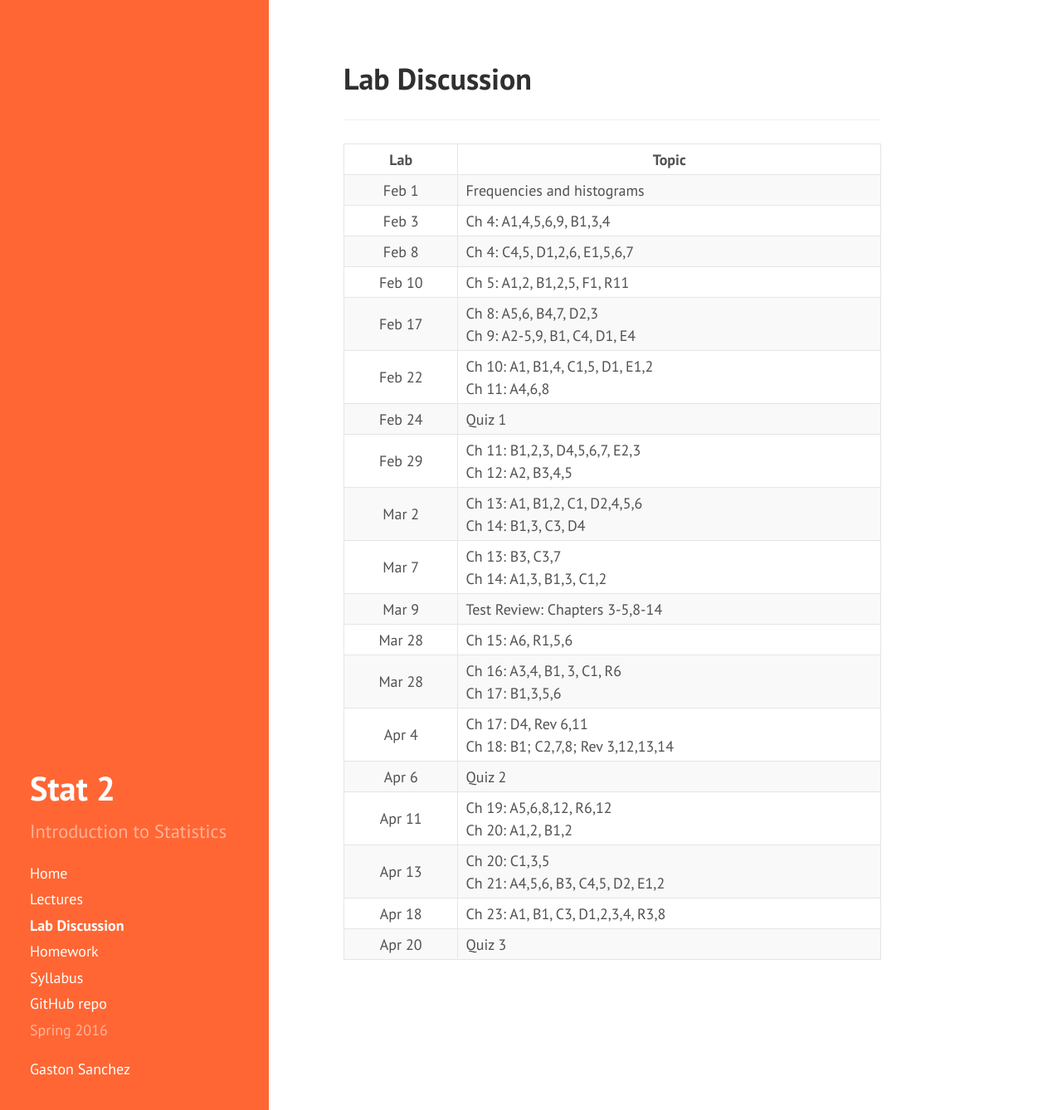
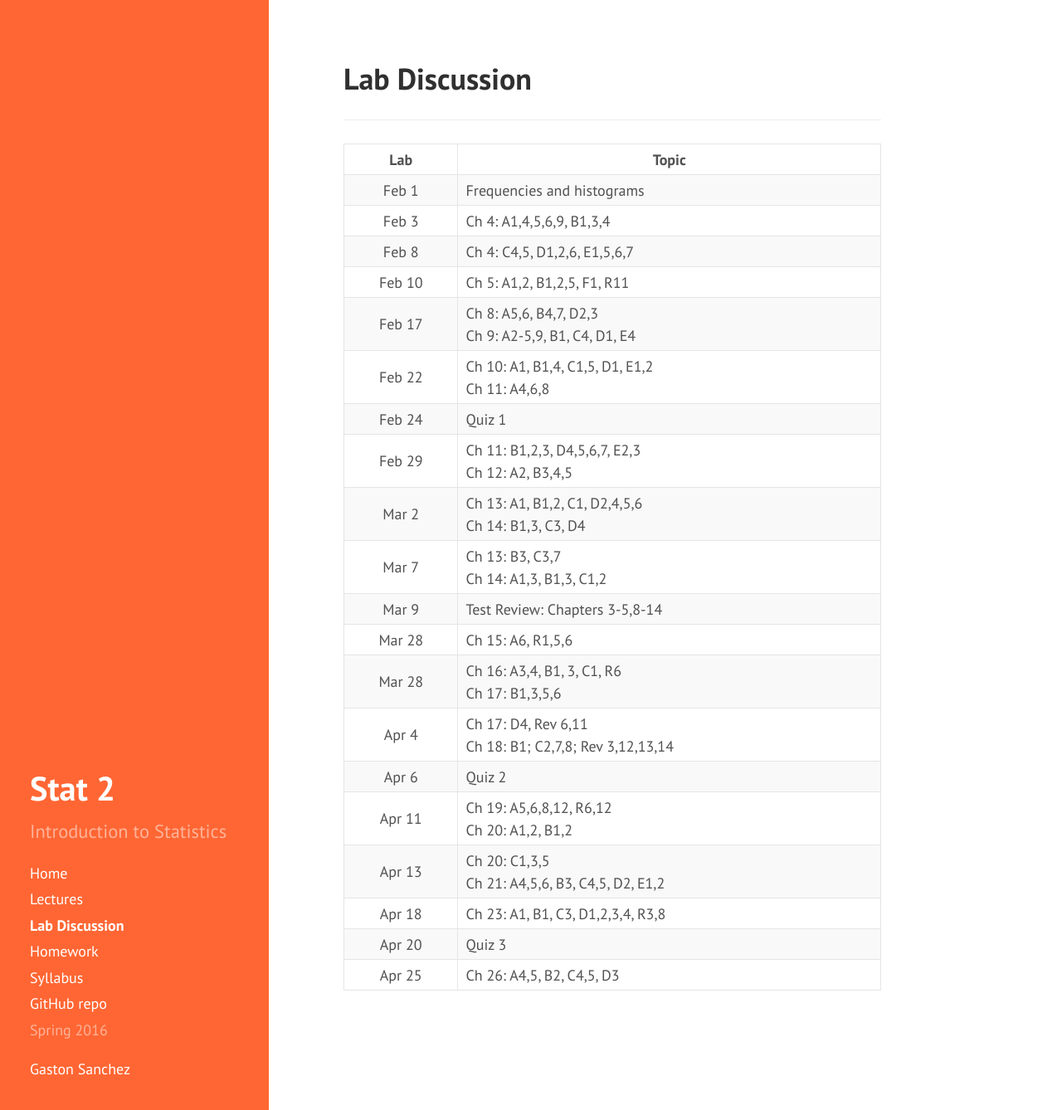
Before and after one commit to gastonstat/relic-stat2, a Jekyll site: the page built from lab/index.md, in a window 1280 px wide and 1338 px high. Shown: the whole window at 83% size. Built offline with Jekyll 4.4.1, drawn with Linux system fonts in a browser that asks for light colours; nearby versions of some CDN libraries.

Commit message:
lab: update lab for chapter 26

```diff
--- a/lab/index.md
+++ b/lab/index.md
@@ -98,5 +98,9 @@ title: Lab Discussion
       <td align="center">Apr 20</td>
       <td>Quiz 3</td>
     </tr>
+    <tr>
+      <td align="center">Apr 25</td>
+      <td>Ch 26: A4,5, B2, C4,5, D3</td>
+    </tr>
   </tbody>
  </table>
```
